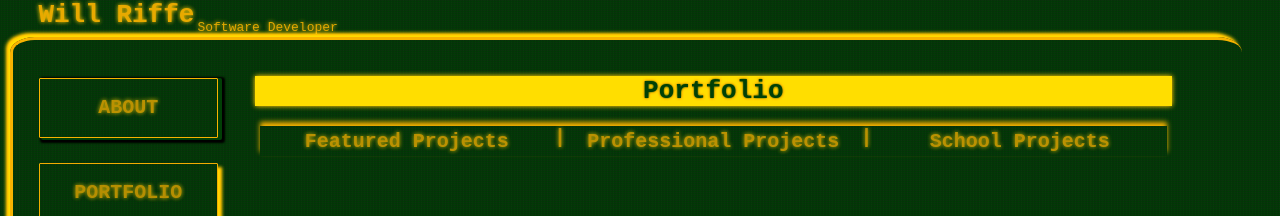
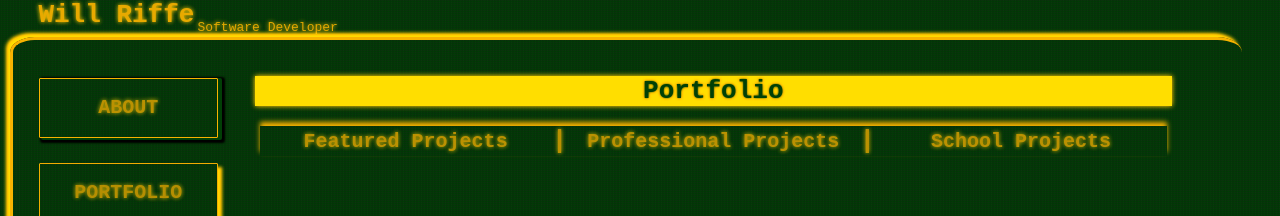
Before and after one commit to Will-Riffe/will-riffe-portfolio, a React (Create React App) app: page /portfolio in a window 1280 px wide. Shown: the top 216 px of the page. Built offline with nearby package versions, Linux system fonts and the light colour scheme.

Commit message:
XL divider

```diff
--- a/src/styles/styles.css
+++ b/src/styles/styles.css
@@ -66,6 +66,10 @@ h1 {
 h4 {
   margin: 0;
   animation: flicker1 20s infinite;
+}
+
+h4.divider {
+  font-size:xx-large;
 }
 
 p {
```
